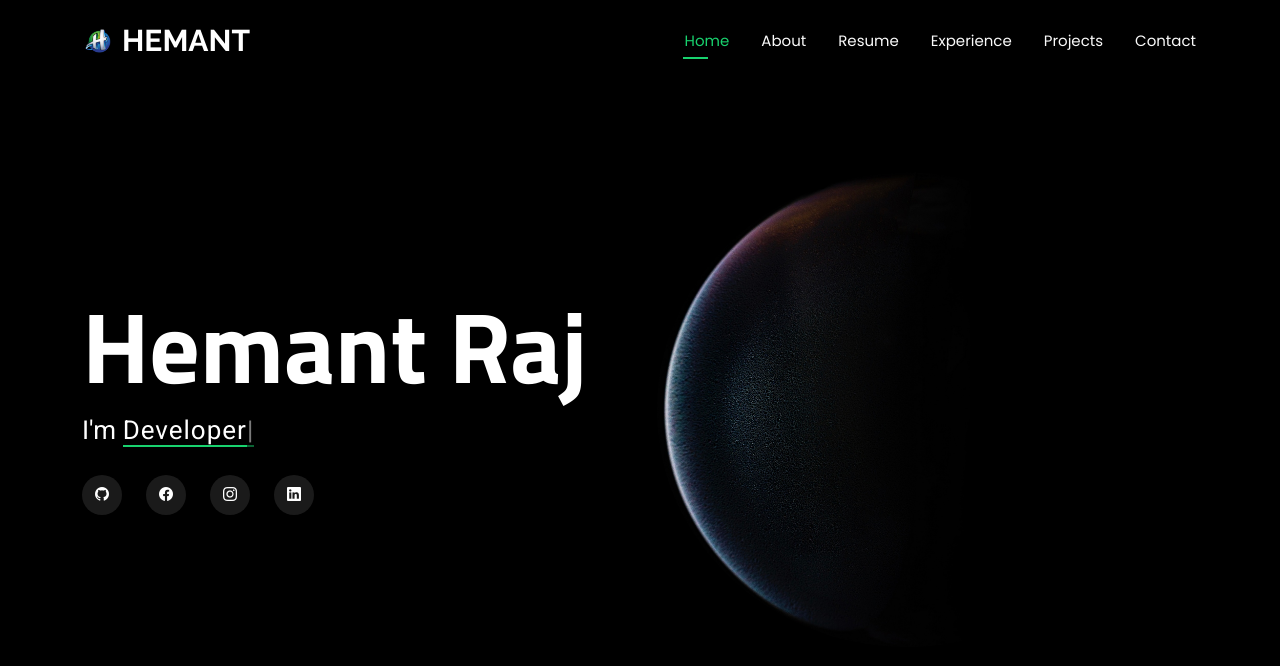
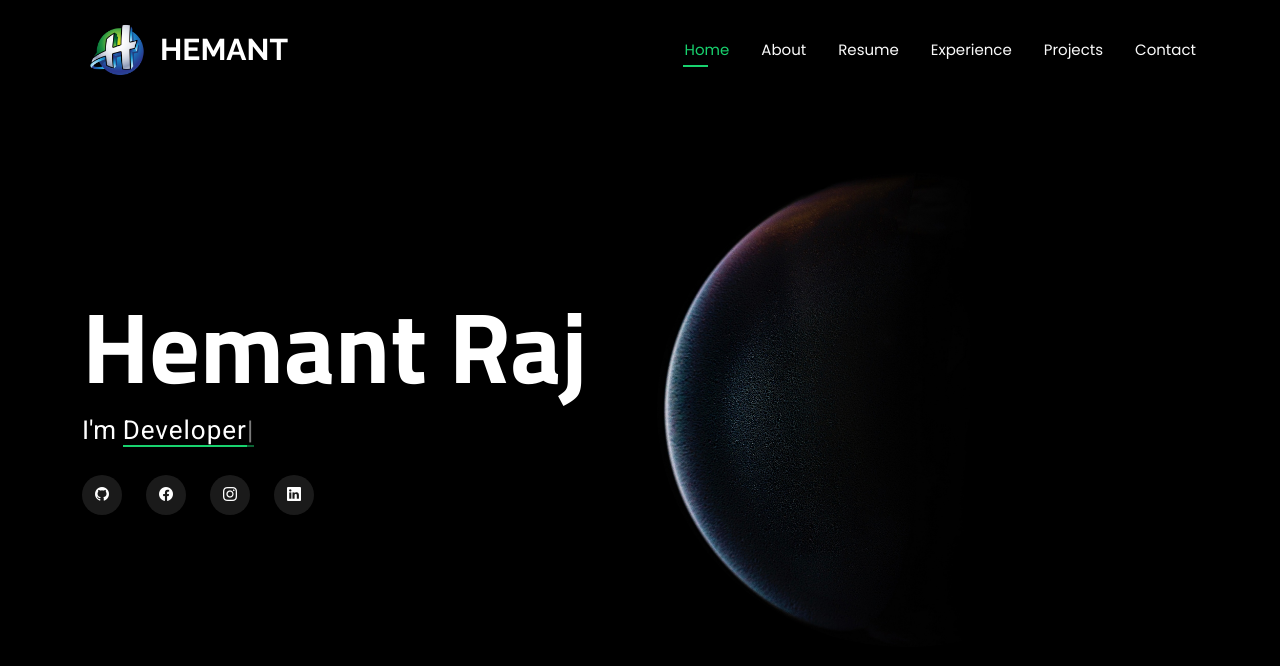
Before and after one commit to Hemantraj2807/mywebsite, a plain HTML site: page index.html in a window 1280 px wide. Drawn offline with Linux system fonts and the light colour scheme.

Commit message:
Update main.css

```diff
--- a/assets/css/main.css
+++ b/assets/css/main.css
@@ -1,10 +1,4 @@
 
-
-/*--------------------------------------------------------------
-# Font & Color Variables
-# Help: https://bootstrapmade.com/color-system/
---------------------------------------------------------------*/
-/* Fonts */
 :root {
   --default-font: "Roboto",  system-ui, -apple-system, "Segoe UI", Roboto, "Helvetica Neue", Arial, "Noto Sans", "Liberation Sans", sans-serif, "Apple Color Emoji", "Segoe UI Emoji", "Segoe UI Symbol", "Noto Color Emoji";
   --heading-font: "Raleway",  sans-serif;
@@ -201,7 +195,7 @@ form .error-txt{
 }
 
 .header .logo img {
-  max-height: 32px;
+  max-height: 70px;
   margin-right: 8px;
 }
 
```
